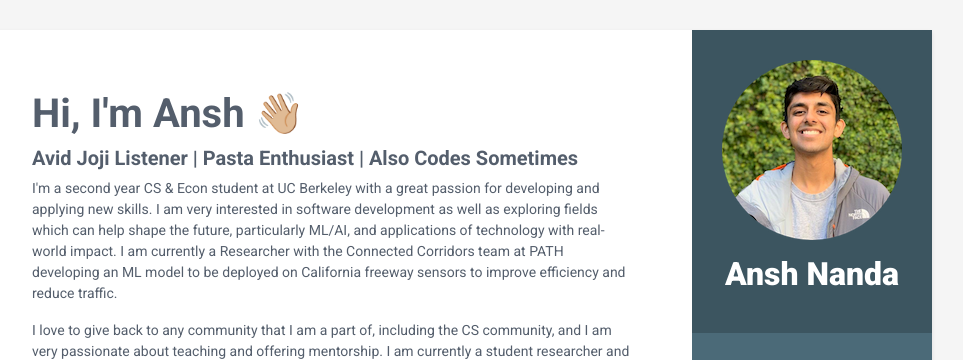
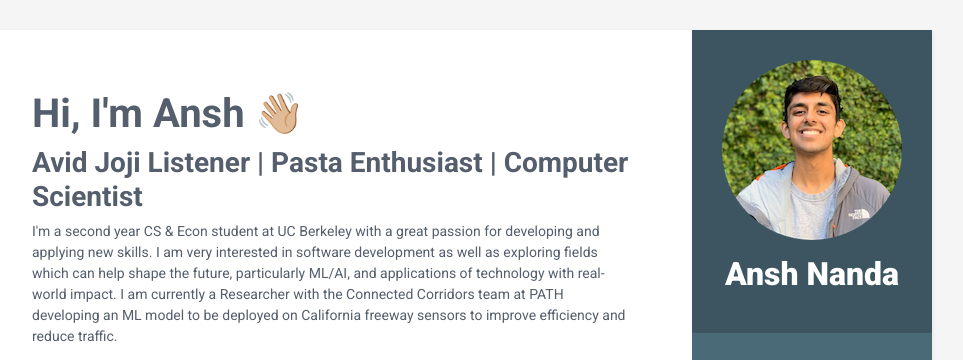
Before and after one commit to anshnanda/anshnanda.github.io, a plain HTML site: page index.html in a window 1280 px wide. Shown: the top 360 px of the page, without its empty margins (188-1151 px from the left). Drawn offline with Linux system fonts and the light colour scheme.

Commit message:
Change heading rq

```diff
--- a/index.html
+++ b/index.html
@@ -66,7 +66,7 @@
             <section class="section summary-section">
                 <!-- <h2 class="section-title"><span class="icon-holder"><i class="fas fa-user"></i></span>Career Profile</h2> -->
                 <h1> Hi, I'm Ansh 👋🏼</h1>
-                <h5> Avid Joji Listener | Pasta Enthusiast | Also Codes Sometimes </h5>
+                <h3> Avid Joji Listener | Pasta Enthusiast | Computer Scientist </h3>
                 <div class="summary">
                     <p> I'm a second year CS & Econ student at UC Berkeley with a great passion for developing and applying new skills.
                         I am very interested in software development as well as exploring fields which can help shape the future, particularly ML/AI, and applications of technology with real-world impact.
@@ -250,7 +250,7 @@
                         <li class="list-inline-item"><span class="badge badge-primary badge-pill">Flask</span></li>
                         <li class="list-inline-item"><span class="badge badge-primary badge-pill">Django</span></li>
                         <li class="list-inline-item"><span class="badge badge-primary badge-pill">Scikit-Learn</span></li>
-                        <li class="list-inline-item"><span class="badge badge-primary badge-pill">Tensorflow</span></li>
+                        <!-- <li class="list-inline-item"><span class="badge badge-primary badge-pill">Tensorflow</span></li> -->
                         <li class="list-inline-item"><span class="badge badge-primary badge-pill">Bootstrap</span></li>
                         <li class="list-inline-item"><span class="badge badge-primary badge-pill">MongoDB</span></li>
                         <li class="list-inline-item"><span class="badge badge-primary badge-pill">mySQL</span></li>
```
